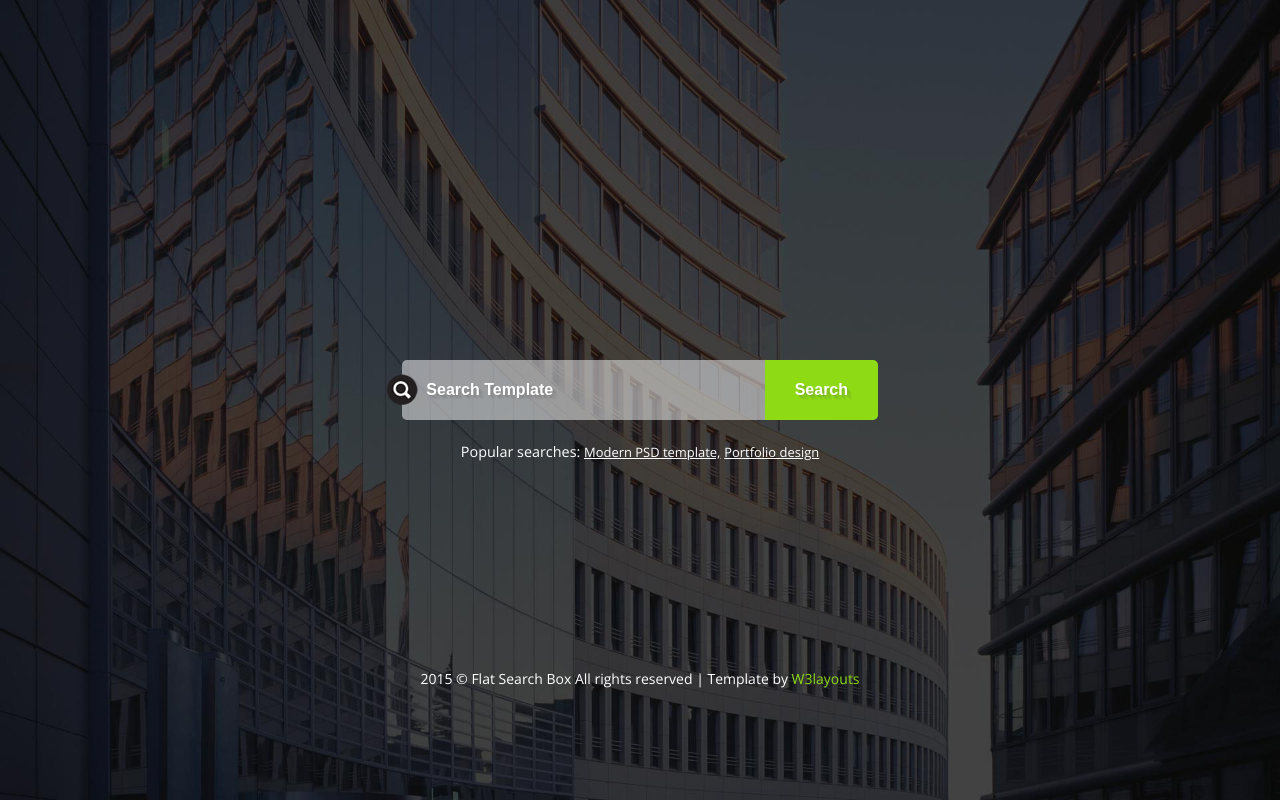
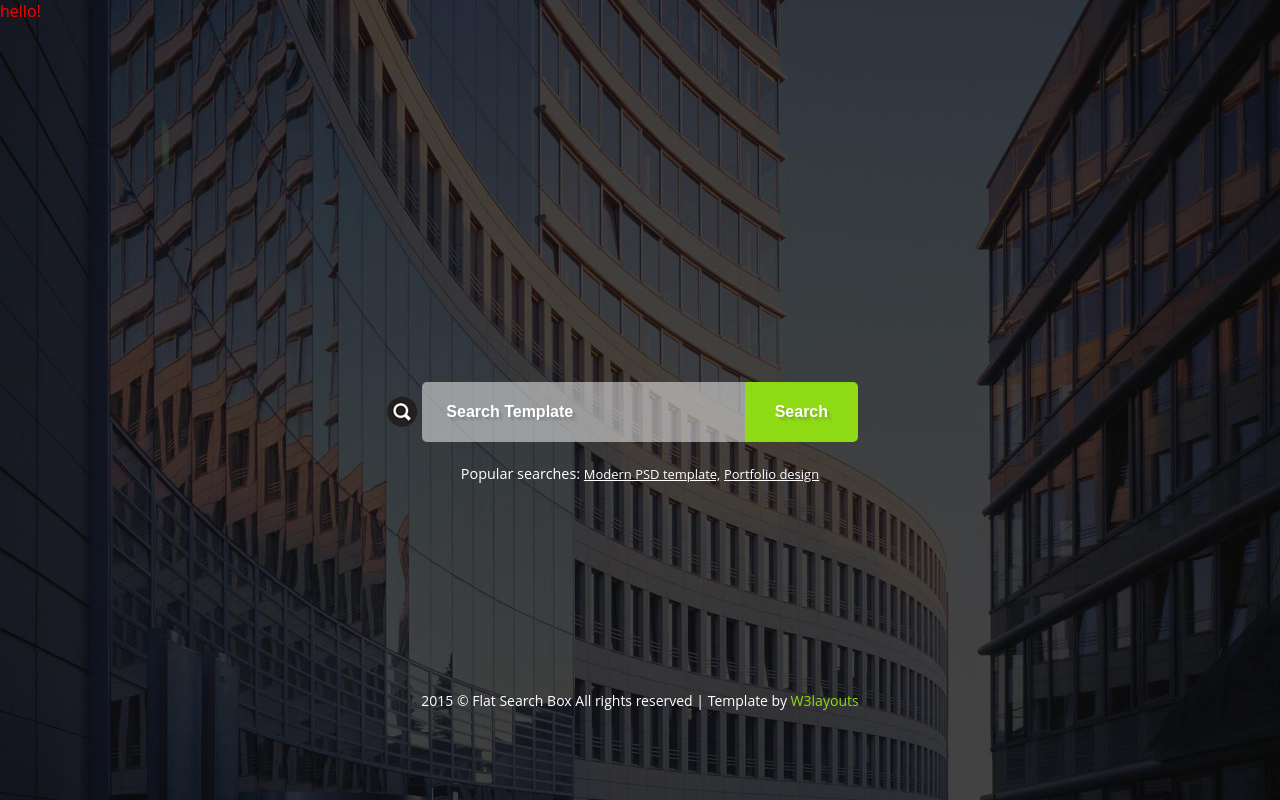
Before and after one commit to zhangjiatao/Graph_Search, a Django app: page / in a window 1280 px wide. Run offline with Django 3.2, Linux system fonts and the light colour scheme.

Commit message:
change some page

```diff
--- a/Graph_Search/urls.py
+++ b/Graph_Search/urls.py
@@ -17,11 +17,15 @@
 from django.contrib import admin
 from demo.views import getSearch_result
 from django.views.generic import TemplateView
+from django.conf.urls.static import static
+from django.conf import settings
 
 urlpatterns = [
 
     url(r'^$', TemplateView.as_view(template_name="index.html")),
+    #url(r'^static/(?P<path>.*)$',serve,{'document_root': settings.STATIC_ROOT}),
 
     url(r'^admin/', include(admin.site.urls)),
     url(r'^getSearch_result/$', getSearch_result, name="getSearch_result"),
 ]
+urlpatterns += static(settings.STATIC_URL, document_root=settings.STATIC_ROOT)
--- a/front-end/css/style.css
+++ b/static/css/style.css
@@ -4,6 +4,9 @@
 License: Creative Commons Attribution 3.0 Unported
 License URL: http://creativecommons.org/licenses/by/3.0/
 --*/
+.which{
+    color: red;
+}
 /* start editing from here */
 html,body,div,span,applet,object,iframe,h1,h2,h3,h4,h5,h6,p,blockquote,pre,a,abbr,acronym,address,big,cite,code,del,dfn,em,img,ins,kbd,q,s,samp,small,strike,strong,sub,sup,tt,var,b,u,i,dl,dt,dd,ol,nav ul,nav li,fieldset,form,label,legend,table,caption,tbody,tfoot,thead,tr,th,td,article,aside,canvas,details,embed,figure,figcaption,footer,header,hgroup,menu,nav,output,ruby,section,summary,time,mark,audio,video{margin:0;padding:0;border:0;font-size:100%;font:inherit;vertical-align:baseline;}
 article, aside, details, figcaption, figure,footer, header, hgroup, menu, nav, section {display: block;}
--- a/front-end/index.html
+++ b/templates/index.html
@@ -3,23 +3,28 @@
 License: Creative Commons Attribution 3.0 Unported
 License URL: http://creativecommons.org/licenses/by/3.0/
 -->
-<!DOCTYPE HTML>
+{% load static %}
+{#<!DOCTYPE HTML>#}
 <html>
 <head>
 <title>Flat Search Box Responsive Widget Template | Home :: w3layouts</title>
 <!-- Custom Theme files -->
-<link href="css/style.css" rel="stylesheet" type="text/css" media="all"/>
+<link href="static/css/style.css" rel="stylesheet" type="text/css"/>
 <!-- Custom Theme files -->
 <meta http-equiv="Content-Type" content="text/html; charset=utf-8" />
 <meta name="viewport" content="width=device-width, initial-scale=1, maximum-scale=1">
-<meta http-equiv="Content-Type" content="text/html; charset=utf-8" />
+{#<meta http-equiv="Content-Type" content="text/html; charset=utf-8" /> #}
 <meta name="keywords" content="Flat Search Box Responsive, Login form web template, Sign up Web Templates, Flat Web Templates, Login signup Responsive web template, Smartphone Compatible web template, free webdesigns for Nokia, Samsung, LG, SonyErricsson, Motorola web design" />
 <!--Google Fonts-->
-<link href='http://fonts.googleapis.com/css?family=Open+Sans:300italic,400italic,600italic,700italic,800italic,400,300,600,700,800' rel='stylesheet' type='text/css'>
+{#<link href='http://fonts.googleapis.com/css?family=Open+Sans:300italic,400italic,600italic,700italic,800italic,400,300,600,700,800' rel='stylesheet' type='text/css'>#}
 <!--Google Fonts-->
 </head>
 <body>
 <!--search start here-->
+{#{% verbatim %}#}
+<div class="which">
+    hello!
+</div>
 <div class="search">
 	<i> </i>
 	<div class="s-bar">
@@ -35,4 +40,5 @@
 	 <p>2015 &copy Flat Search Box All rights reserved | Template by  <a href="http://w3layouts.com/" target="_blank">  W3layouts </a></p>
 </div>
 </body>
+{#{% endverbatim %}#}
 </html>
```
Also changed, not shown: Graph_Search/settings.py (+8 -1 lines), static/images/5.jpg (renamed from front-end/images/5.jpg), static/images/search.png (renamed from front-end/images/search.png), static/js/d3/d3.js (renamed from front-end/js/d3/d3.js), static/js/d3/d3.min.js (renamed from front-end/js/d3/d3.min.js), 2 other files.
